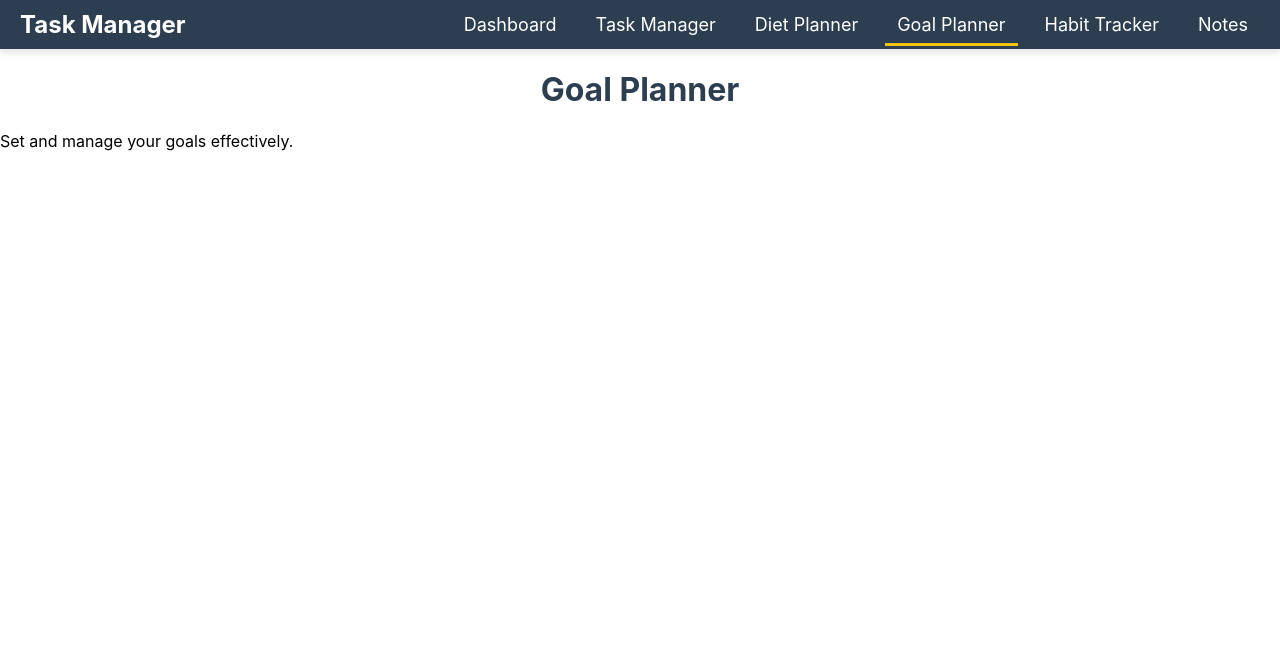
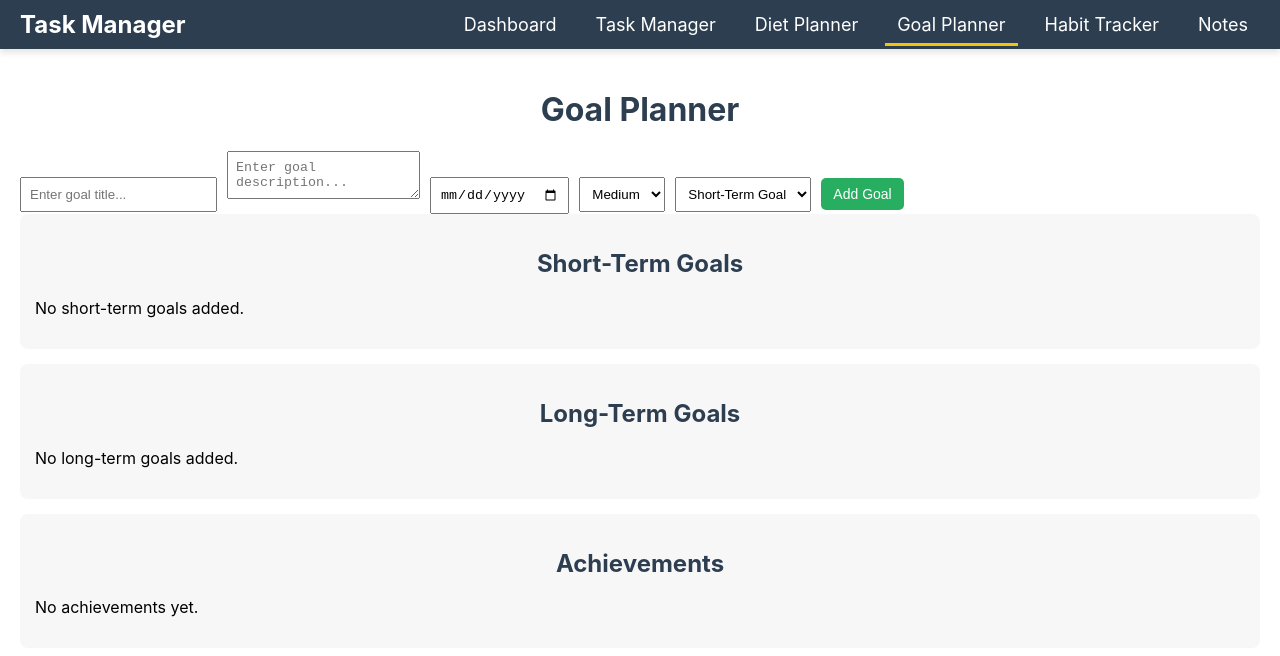
Before and after one commit to Abinaya-balu/Organizehub, a React (Create React App) app: page /goalplanner in a window 1280 px wide. Shown: the top 656 px of the page. Built offline with nearby package versions, Linux system fonts and the light colour scheme.

Commit message:
Add GoalPlanner Feature

```diff
--- /dev/null
+++ b/src/pages/GoalPlanner.css
@@ -0,0 +1,48 @@
+.goal-planner {
+  padding: 20px;
+}
+
+h1, h2 {
+  text-align: center;
+  color: #2c3e50;
+}
+
+.goal-input input, .goal-input textarea, .goal-input select {
+  padding: 8px;
+  margin-right: 10px;
+}
+
+.goal-input button {
+  padding: 8px 12px;
+  background-color: #27ae60;
+  color: white;
+  border: none;
+  cursor: pointer;
+}
+
+.goal-section {
+  background-color: #f7f7f7;
+  padding: 15px;
+  border-radius: 8px;
+  margin-bottom: 15px;
+}
+
+.goal-item {
+  display: flex;
+  flex-direction: column;
+  padding: 8px;
+  border-radius: 6px;
+  margin-bottom: 8px;
+}
+
+.priority-short {
+  border-left: 5px solid #3498db;
+}
+
+.priority-long {
+  border-left: 5px solid #9b59b6;
+}
+
+.completed {
+  border-left: 5px solid #2ecc71;
+}
--- a/src/pages/GoalPlanner.js
+++ b/src/pages/GoalPlanner.js
@@ -1,12 +1,143 @@
-import React from 'react';
+import React, { useState, useEffect } from "react";
+import "./GoalPlanner.css";
 
-function GoalPlanner() {
+const PRIORITIES = ["Low", "Medium", "High"];
+
+const GoalPlanner = () => {
+  const [shortTermGoals, setShortTermGoals] = useState([]);
+  const [longTermGoals, setLongTermGoals] = useState([]);
+  const [achievements, setAchievements] = useState([]);
+  const [title, setTitle] = useState("");
+  const [description, setDescription] = useState("");
+  const [deadline, setDeadline] = useState("");
+  const [priority, setPriority] = useState("Medium");
+  const [goalType, setGoalType] = useState("Short-Term");
+
+  useEffect(() => {
+    setShortTermGoals(JSON.parse(localStorage.getItem("shortTermGoals")) || []);
+    setLongTermGoals(JSON.parse(localStorage.getItem("longTermGoals")) || []);
+    setAchievements(JSON.parse(localStorage.getItem("achievements")) || []);
+  }, []);
+
+  useEffect(() => {
+    localStorage.setItem("shortTermGoals", JSON.stringify(shortTermGoals));
+    localStorage.setItem("longTermGoals", JSON.stringify(longTermGoals));
+    localStorage.setItem("achievements", JSON.stringify(achievements));
+  }, [shortTermGoals, longTermGoals, achievements]);
+
+  const addGoal = () => {
+    if (title.trim() && description.trim()) {
+      const newGoal = {
+        id: Date.now(),
+        title,
+        description,
+        deadline,
+        priority,
+        completed: false,
+        progress: 0
+      };
+
+      if (goalType === "Short-Term") {
+        setShortTermGoals([...shortTermGoals, newGoal]);
+      } else {
+        setLongTermGoals([...longTermGoals, newGoal]);
+      }
+
+      setTitle("");
+      setDescription("");
+      setDeadline("");
+    }
+  };
+
+  const markCompleted = (id, type) => {
+    if (type === "Short-Term") {
+      setAchievements([...achievements, ...shortTermGoals.filter(goal => goal.id === id)]);
+      setShortTermGoals(shortTermGoals.filter(goal => goal.id !== id));
+    } else {
+      setAchievements([...achievements, ...longTermGoals.filter(goal => goal.id === id)]);
+      setLongTermGoals(longTermGoals.filter(goal => goal.id !== id));
+    }
+  };
+
+  const deleteGoal = (id, type) => {
+    if (type === "Short-Term") {
+      setShortTermGoals(shortTermGoals.filter(goal => goal.id !== id));
+    } else {
+      setLongTermGoals(longTermGoals.filter(goal => goal.id !== id));
+    }
+  };
+
   return (
-    <div>
+    <div className="goal-planner">
       <h1>Goal Planner</h1>
-      <p>Set and manage your goals effectively.</p>
+
+      {/* Goal Input Section */}
+      <div className="goal-input">
+        <input type="text" value={title} onChange={(e) => setTitle(e.target.value)} placeholder="Enter goal title..." />
+        <textarea value={description} onChange={(e) => setDescription(e.target.value)} placeholder="Enter goal description..." />
+        <input type="date" value={deadline} onChange={(e) => setDeadline(e.target.value)} />
+        <select value={priority} onChange={(e) => setPriority(e.target.value)}>
+          {PRIORITIES.map((p) => <option key={p} value={p}>{p}</option>)}
+        </select>
+        <select value={goalType} onChange={(e) => setGoalType(e.target.value)}>
+          <option value="Short-Term">Short-Term Goal</option>
+          <option value="Long-Term">Long-Term Goal</option>
+        </select>
+        <button onClick={addGoal}>Add Goal</button>
+      </div>
+
+      {/* Short-Term Goals Section */}
+      <div className="goal-section">
+        <h2>Short-Term Goals</h2>
+        {shortTermGoals.length > 0 ? (
+          <ul>
+            {shortTermGoals.map(goal => (
+              <li key={goal.id} className="goal-item priority-short">
+                <strong>{goal.title}</strong> - {goal.description}
+                <p>Deadline: {goal.deadline ? new Date(goal.deadline).toLocaleDateString() : "No deadline set"}</p>
+                <p>Priority: {goal.priority}</p>
+                <button onClick={() => markCompleted(goal.id, "Short-Term")}>Mark Completed</button>
+                <button onClick={() => deleteGoal(goal.id, "Short-Term")}>Delete</button>
+              </li>
+            ))}
+          </ul>
+        ) : <p>No short-term goals added.</p>}
+      </div>
+
+      {/* Long-Term Goals Section */}
+      <div className="goal-section">
+        <h2>Long-Term Goals</h2>
+        {longTermGoals.length > 0 ? (
+          <ul>
+            {longTermGoals.map(goal => (
+              <li key={goal.id} className="goal-item priority-long">
+                <strong>{goal.title}</strong> - {goal.description}
+                <p>Deadline: {goal.deadline ? new Date(goal.deadline).toLocaleDateString() : "No deadline set"}</p>
+                <p>Priority: {goal.priority}</p>
+                <button onClick={() => markCompleted(goal.id, "Long-Term")}>Mark Completed</button>
+                <button onClick={() => deleteGoal(goal.id, "Long-Term")}>Delete</button>
+              </li>
+            ))}
+          </ul>
+        ) : <p>No long-term goals added.</p>}
+      </div>
+
+      {/* Achievements Section */}
+      <div className="goal-section achievements">
+        <h2>Achievements</h2>
+        {achievements.length > 0 ? (
+          <ul>
+            {achievements.map(goal => (
+              <li key={goal.id} className="goal-item completed">
+                <strong>{goal.title}</strong> - {goal.description}
+                <p>Completed on: {new Date().toLocaleDateString()}</p>
+              </li>
+            ))}
+          </ul>
+        ) : <p>No achievements yet.</p>}
+      </div>
     </div>
   );
-}
+};
 
 export default GoalPlanner;
```
